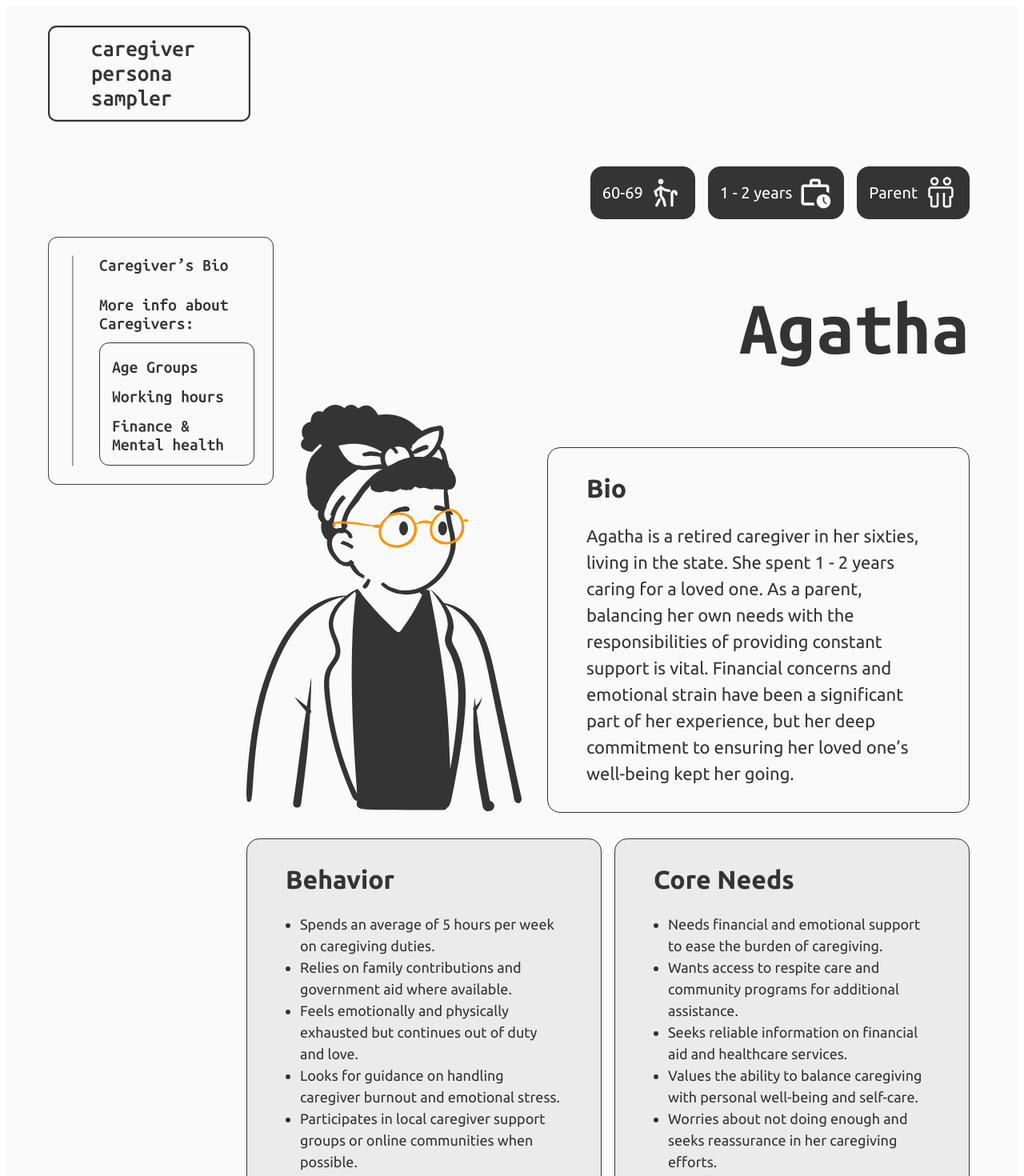
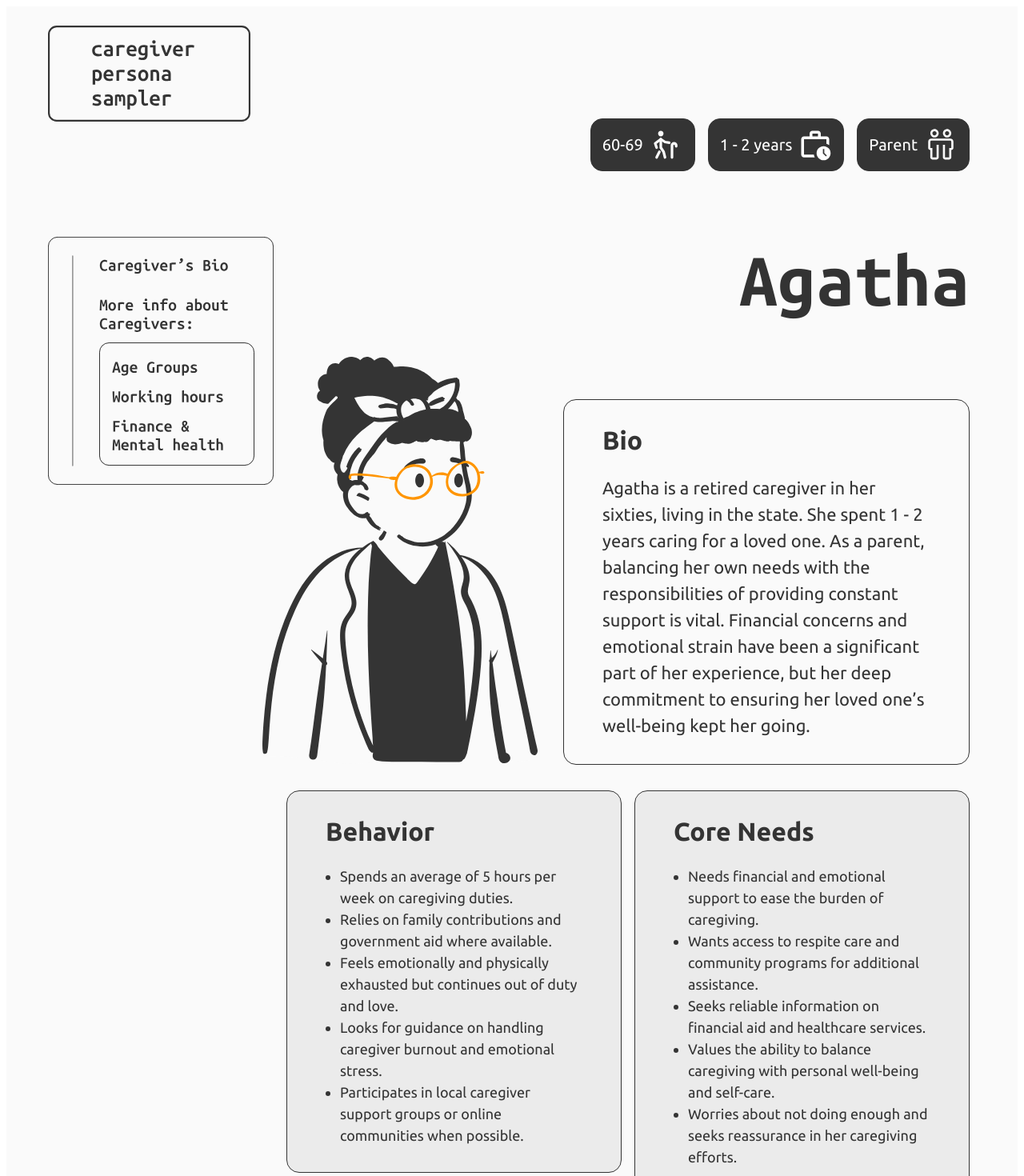
Before and after one commit to xyzesther/caregiver_persona_sampler, a React (Vite) app: page / in a window 1280 px wide. Shown: the top 1470 px of the page at 80% size. Built offline with nearby package versions, Linux system fonts and the light colour scheme; a web font is replaced by a local one.

Commit message:
Modified the styling

```diff
--- a/src/Profile.css
+++ b/src/Profile.css
@@ -6,7 +6,7 @@
   position: relative;
 }
 
-/* Fixed logo - independent positioning */
+/* logo */
 .profile-logo-fixed {
   position: fixed;
   left: 60px;
@@ -20,11 +20,11 @@
   display: block;
 }
 
-/* Fixed navigation card - independent positioning */
+/* Fixed navigator */
 .profile-sidebar-fixed {
   position: fixed;
   left: 60px;
-  top: 296px; /* Logo top (32px) + logo height (144px) + spacing (120px) */
+  top: 296px;
   z-index: 999;
 }
 
@@ -37,7 +37,7 @@
 /* Scrollable content wrapper */
 .profile-content-wrapper {
   padding: 32px 60px 48px 60px;
-  padding-top: 200px; /* Space for logo and navigation */
+  padding-top: 140px;
 }
 
 .profile-page-loading {
@@ -96,7 +96,7 @@
   grid-template-columns: 1.1fr 1.9fr;
   gap: 32px;
   align-items: flex-end;
-  margin-left: 240px;
+  margin-left: 260px;
   margin-top: 48px;
 }
 
@@ -155,7 +155,7 @@
   grid-template-columns: 1fr 1fr;
   gap: 16px;
   margin-top: 32px;
-  margin-left: 240px;
+  margin-left: 290px;
   align-items: start;
 }
 
```
